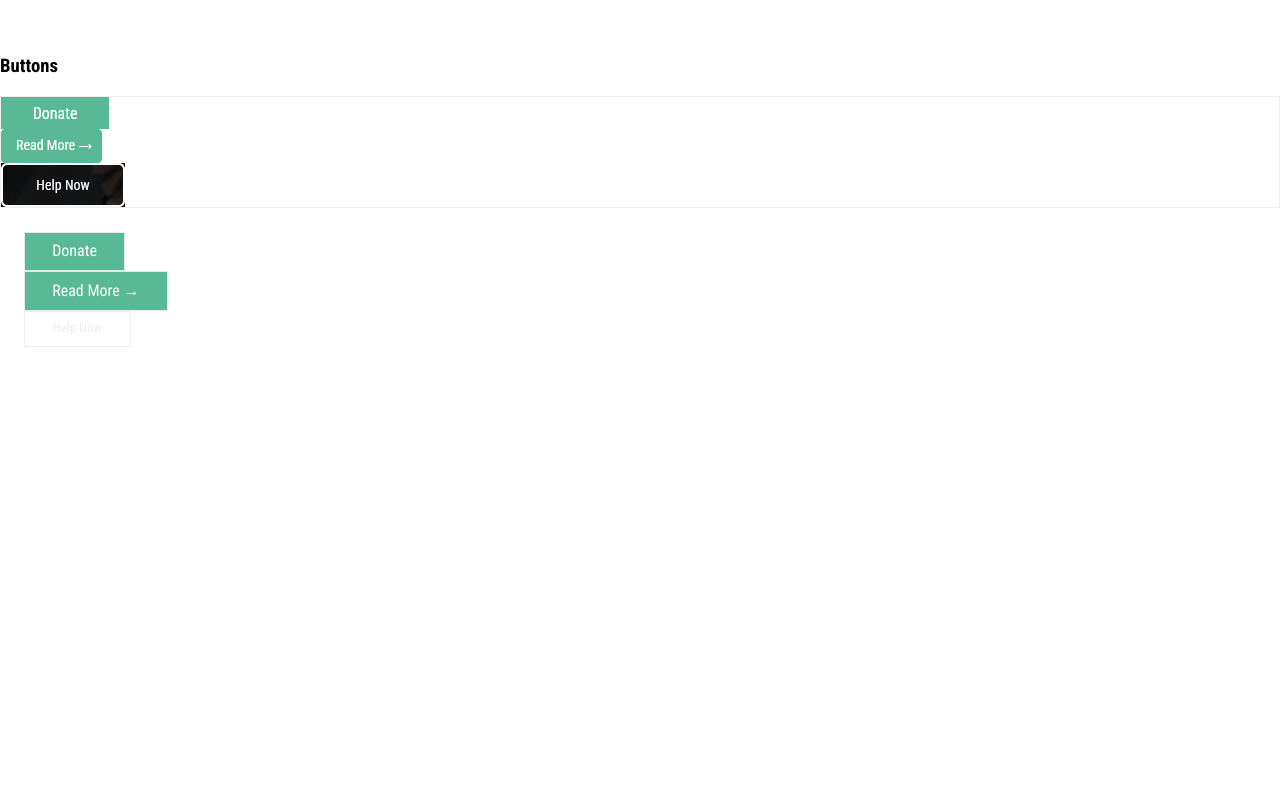
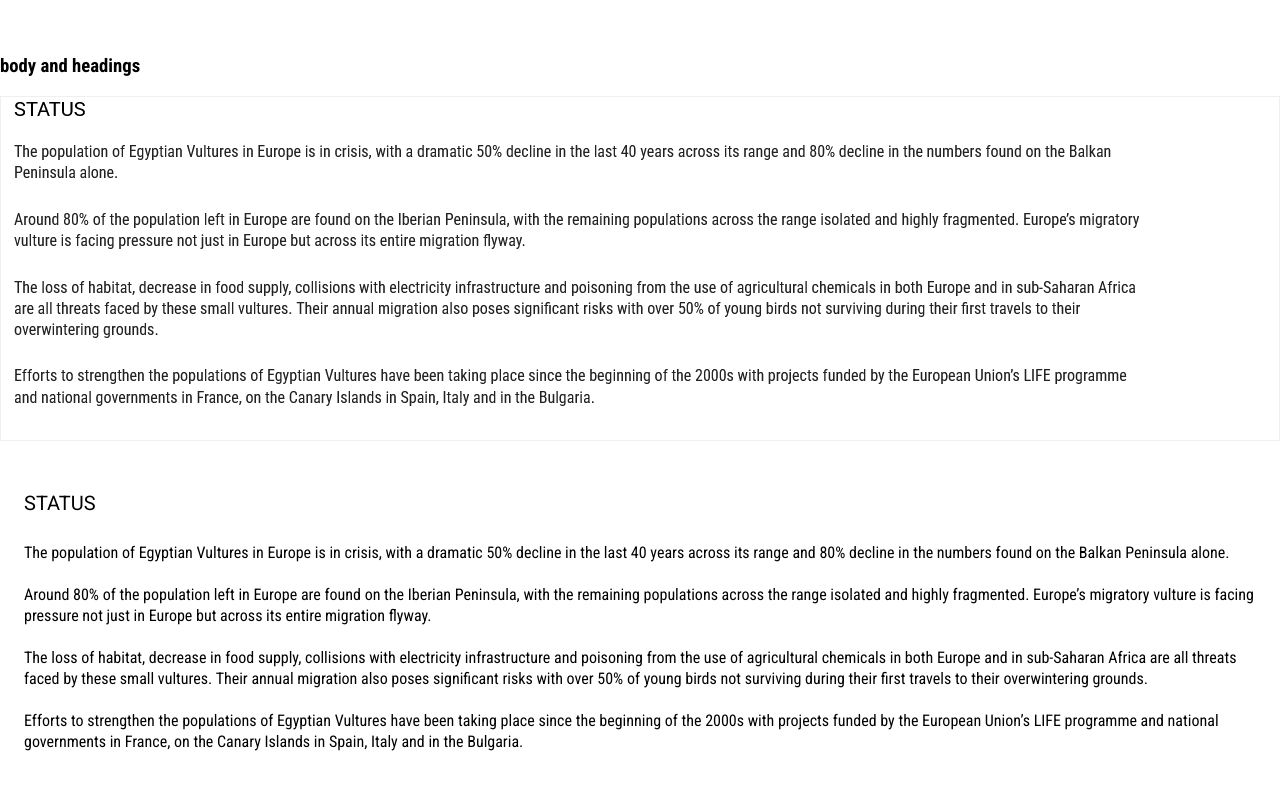
Before and after one commit to kaleyinman/VCF-Case-Study, a plain HTML site: page components/index.html in a window 1280 px wide. Shown: the part 1513-2308 px from the top of the page. Before the commit the page ends 1884 px from the top, so only its background shows below. Drawn offline with Linux system fonts and the light colour scheme.

Commit message:
body adds
added more to body section

```diff
--- a/components/index.html
+++ b/components/index.html
@@ -45,6 +45,29 @@
             </div>
     </article>
 
+        <article class="component">
+        <h3 class="component__name">body and headings</h3>
+        <div class="component__img">
+        <img srcset="img/hero-section__status x2"
+        src="img/hero-section__status.png">
+        </div>
+
+        <div class="component__code">
+            <h4 class="page-section__heading">STATUS</h4>
+
+                <p class="page-section__paragraph">
+
+                    The population of Egyptian Vultures in Europe is in crisis, with a dramatic 50% decline in the last 40 years across its range and 80% decline in the numbers found on the Balkan Peninsula alone.<br><br>
+
+                    Around 80% of the population left in Europe are found on the Iberian Peninsula, with the remaining populations across the range isolated and highly fragmented. Europe’s migratory vulture is facing pressure not just in Europe but across its entire migration flyway.<br><br>
+
+                    The loss of habitat, decrease in food supply, collisions with electricity infrastructure and poisoning from the use of agricultural chemicals in both Europe and in sub-Saharan Africa are all threats faced by these small vultures. Their annual migration also poses significant risks with over 50% of young birds not surviving during their first travels to their overwintering grounds. <br><br>
+
+                    Efforts to strengthen the populations of Egyptian Vultures have been taking place since the beginning of the 2000s with projects funded by the European Union’s LIFE programme and national governments in France, on the Canary Islands in Spain, Italy and in the Bulgaria.
+                </p>
+            </div>
+    </article>
+
     <article class="component">
         <h3 class="component__name">Buttons</h3>
         <div class="component__img">
```
Also changed, not shown: components/img/hero-section__status.png (added).
